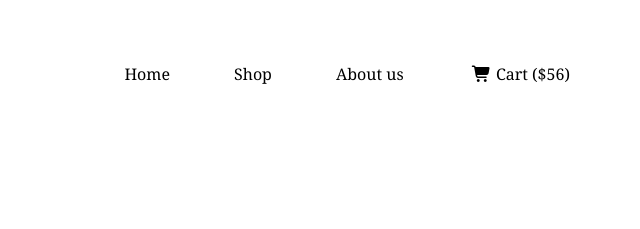
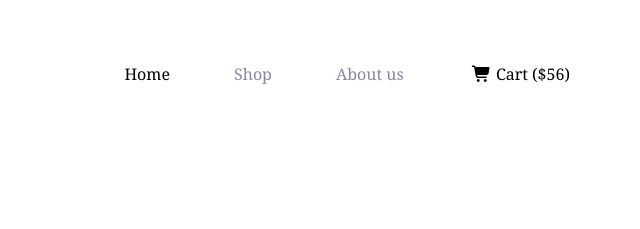
Before and after one commit to shibli790/B12A02-Responsive-shibli, a plain HTML site: page index.html in a window 1280 px wide. Shown: the top 229 px of the page, 640-1280 px from the left. Drawn offline with Linux system fonts and the light colour scheme.

Commit message:
navver clour changed

```diff
--- a/index.html
+++ b/index.html
@@ -32,8 +32,8 @@
                 <ul>
 
                     <li class="menu"><a href="#">Home</a></li>
-                    <li class="menu"><a href="#">Shop</a></li>
-                    <li class="menu"><a href="#">About us </a></li>
+                    <li class="menu"><a style="color: #8987A1;" href="#">Shop</a></li>
+                    <li class="menu"><a style="color: #8987A1;" href="#">About us </a></li>
 
                     <li class="card "><a href="#"><i class="fa-solid fa-cart-shopping"></i> Cart ($56)</a></li>
                 </ul>
```
